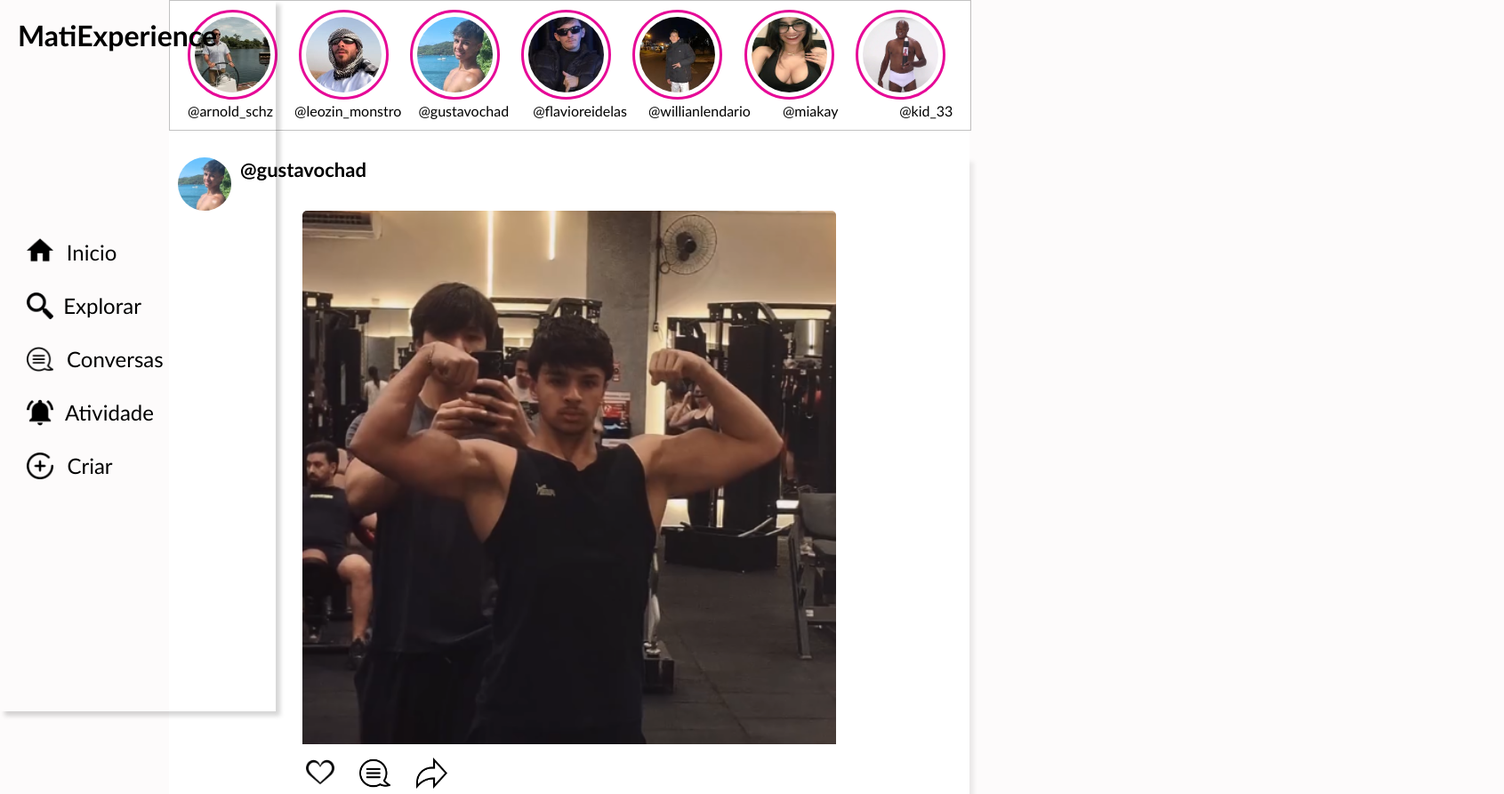
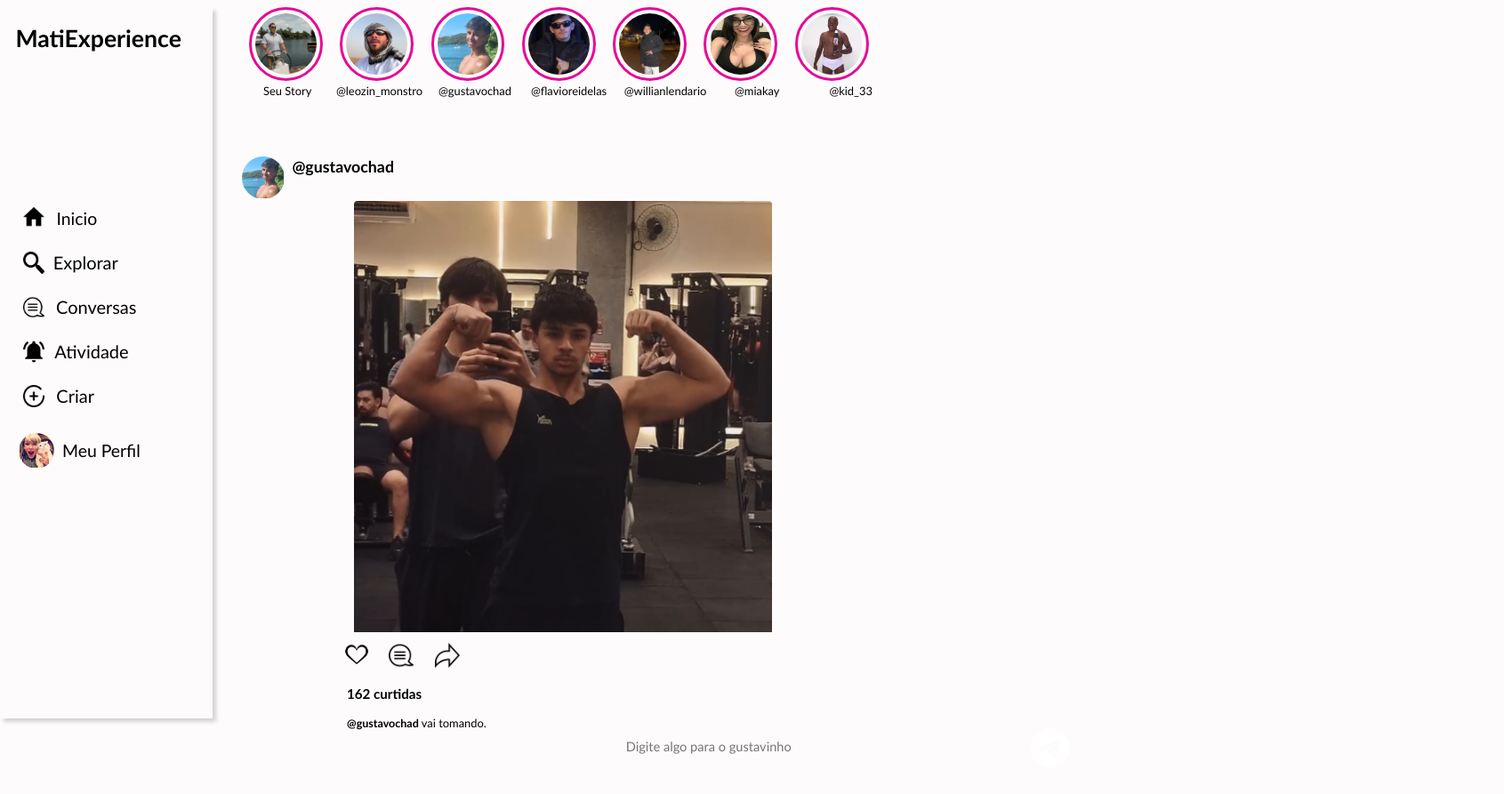
Before and after one commit to Aletreus/Rede-Social, a plain HTML site: page MatiEXP/index.html in a window 1280 px wide. Shown: the top 893 px of the page at 89% size, 1691 px wide, since content can reach past the window. Drawn offline with Linux system fonts and the light colour scheme.

Commit message:
Add files via upload

```diff
--- a/MatiEXP/index.html
+++ b/MatiEXP/index.html
@@ -9,6 +9,14 @@
             font-family: 'Gill Sans', 'Gill Sans MT', Calibri, 'Trebuchet MS', sans-serif;
             padding: 0;
             margin: 0;
+            zoom: 97%;
+            z-index: 1;
+            position: relative;
+        }
+        html,body{
+            margin: 0;
+            padding: 0;
+            border: 0;
         }
         body{
             background-color:#FDFBFB;
@@ -39,49 +47,51 @@
         }
     </style>
 </head>
+
 <body>
-    <main id="menu" style="position: fixed; width: 300px; height: 100%; box-shadow: 5px 5px 5px rgba(0, 0, 0, 0.164); padding-left: 10px;">
+    <div id="conteudo">
+        <main id="menu" style="position: fixed; width: 260px; height: 100%; box-shadow: 5px 5px 5px rgba(0, 0, 0, 0.164); padding-left: 10px;">
             <h1 style="margin-left: 10px; margin-top: 20px; cursor: pointer;" ><a href="index.html" style="text-decoration: none; color: black; font-family:'Trebuchet MS', 'Lucida Sans Unicode', 'Lucida Grande', 'Lucida Sans', Arial, sans-serif; ">MatiExperience</a></h1>
             <button style="background-color: transparent; border: 0px; font-size: 24px; position: absolute;" class="animacao2"><img src="ICONES/home.png" alt="" style="width: 30px; position: absolute; top: 207px; left: 20px;"><span style="position: absolute; top: 210px; width: 100px; left: 43px;"><a href="index.html" style="text-decoration: none; color: black;">Inicio</a></span></button>
             <button style="background-color: transparent; border: 0px; font-size: 24px; position: absolute;" class="animacao2"><img src="ICONES/pesquisa.png" alt="" style="width: 30px; position: absolute; top: 270px; left: 20px;"><span style="position: absolute; top: 270px; width: 100px; left: 55px;">Explorar</span></button>
             <button style="background-color: transparent; border: 0px; font-size: 24px; position: absolute;" class="animacao2"><img src="ICONES/comentario.png" alt="" style="width: 30px; position: absolute; top: 330px; left: 20px;"><span style="position: absolute; top: 330px; width: 100px; left: 65px;">Conversas</span></button>
             <button style="background-color: transparent; border: 0px; font-size: 24px; position: absolute;" class="animacao2"><img src="ICONES/notificacao.png" alt="" style="width: 30px; position: absolute; top: 390px; left: 20px;"><span style="position: absolute; top: 390px; width: 100px; left: 63px;">Atividade</span></button>
             <button style="background-color: transparent; border: 0px; font-size: 24px; position: absolute;" class="animacao2"><img src="ICONES/adicionar.png" alt="" style="width: 30px; position: absolute; top: 450px; left: 20px;"><span style="position: absolute; top: 450px; width: 100px; left: 41px;">Criar</span></button>
-        <a href="meuPerfil.html" style="text-decoration: none; color: black;"><button style="background-color: transparent; border: 0px; font-size: 24px; position: absolute; cursor: pointer;"><div style="overflow: hidden; border-radius: 999px; width: 50px; height: 50px; margin-top: 930px; margin-left: 10px;"><img src="ICONES/taylor.webp" alt="" style="width: 50px;"></div><span style="position: absolute; top: 940px; width: 200px; left: 30px;">Meu Perfil</span></button></a>
+            <a href="meuPerfil.html" style="text-decoration: none; color: black;"><button style="background-color: transparent; border: 0px; font-size: 24px; position: absolute; cursor: pointer;"><div style="overflow: hidden; border-radius: 999px; width: 50px; height: 50px; margin-top: 530px; margin-left: 15px;"><img src="ICONES/taylor.webp" alt="" style="width: 50px;"></div><span style="position: absolute; top: 540px; width: 200px; left: 30px;">Meu Perfil</span></button></a>
         </main>
-    <button style="position: fixed; left: 2020px; top: 950px; width: 70px; height: 70px; background-color: #FFFFFF; border: 0px; border-radius: 999px; cursor: pointer; " class="animacao">
-        <img src="/ICONES/comentario.png" alt="" width="50px">
+        <button style="position: fixed; left: 2020px; top: 950px; width: 70px; height: 70px; border: 0px; border-radius: 999px; cursor: pointer; background-color: transparent;" class="animacao">
+            <img src="ICONES/comentario.png" alt="" width="50px">
         </button>
-    <main style=" width: 900px; margin: auto; background-color: #FFFFFF;">
-        <header id="storys" style="width: 900px; height: 145px; margin-bottom: 30px ;border-style: solid; border-width: 1px ; border-color: rgba(0, 0, 0, 0.24);">
+        <main style=" width: 850px; margin: auto;">
+            <header id="storys" style="width: 900px; height: 145px; margin-bottom: 30px ; margin-bottom: 50px;">
                 <div style="width: 1500px; margin-top: 10px;">
-                <img src="ICONES/arnold.jpg" alt="" class="storys">
-                <img src="ICONES/leo.jpg" alt="" class="storys">
-                <img src="ICONES/gustavoTop.jpg" alt="" class="storys">
-                <img src="ICONES/flavio.jpg" alt="" class="storys">
-                <img src="ICONES/willian.jpg" alt="" class="storys">
-                <img src="ICONES/mia.jpg" alt="" class="storys">
-                <img src="ICONES/kid.jpg" alt="" class="storys">
+                    <img src="ICONES/arnold.jpg" alt="" class="storys" onclick="storys(this)">
+                    <img src="ICONES/leo.jpg" alt="" class="storys" onclick="storys(this)">
+                    <img src="ICONES/gustavoTop.jpg" alt="" class="storys" onclick="storys(this)">
+                    <img src="ICONES/flavio.jpg" alt="" class="storys" onclick="storys(this)">
+                    <img src="ICONES/willian.jpg" alt="" class="storys" onclick="storys(this)">
+                    <img src="ICONES/mia.jpg" alt="" class="storys" onclick="storys(this)">
+                    <img src="ICONES/kid.jpg" alt="" class="storys" onclick="storys(this)">
                 </div>
                 <div>
-                <span style="margin-left: 20px;">@arnold_schz</span>
-                <span style="margin-left: 20px;">@leozin_monstro</span>
-                <span style="margin-left: 15px;">@gustavochad</span>
+                    <span style="margin-left: 40px;">Seu Story</span>
+                    <span style="margin-left: 30px;">@leozin_monstro</span>
+                    <span style="margin-left: 18px;">@gustavochad</span>
                     <span style="margin-left: 23px;">@flavioreidelas</span>
                     <span style="margin-left: 20px;">@willianlendario</span>
-                <span style="margin-left: 32px;">@miakay</span>
+                    <span style="margin-left: 35px;">@miakay</span>
                     <span style="margin-left: 65px;">@kid_33</span>
                 </div>
             </header>
-        <main style="margin-bottom: 40px; box-shadow: 5px 5px 5px rgba(0, 0, 0, 0.075); padding-bottom: 30px;">
+            <main style="margin-bottom: 40px; padding-bottom: 30px; background-color: transparent;">
                 <header id="perfil" style="width: 400px; height: 60px; display: flex;">
-                <div style="border-radius: 999px; height: 60px; width: 60px; margin-left: 10px; overflow: hidden; cursor: pointer; ">
+                    <div style="border-radius: 999px; height: 60px; width: 60px; margin-left: 10px; overflow: hidden; cursor: pointer; background-color: transparent;">
                         <img src="ICONES/gustavoTop.jpg" alt="" style="width: 60px; ">
                     </div>
                     <h2 style="margin-left: 10px; font-size: 22px;">@gustavochad</h2>
                 </header>
-            <div id="feed">
-                <div style="height: 600px; width: 600px; background-color: white; margin: auto; overflow: hidden;">
+                <div id="feed" style="background-color: transparent;">
+                    <div style="height: 600px; width: 600px; background-color: transparent; margin: auto; overflow: hidden;">
                         <img src="ICONES/gustavo.png" alt="" style="border-radius: 5px; width: 600px; ">
                     </div>
                 </div>
@@ -95,10 +105,67 @@
                     <p><b>@gustavochad</b> vai tomando.</p><br>
                 </div>
             </main>
+    </div>
+        <div style="width: 100%; height: 1030px; background-color: transparent; position: absolute; top: 0; margin: 0; padding: 0; z-index: 0;" id="fundo" onclick="storySair(this)" >
 
-
+    <span>
+        </div>
+            <input style="width: 480px; height: 40px; position: absolute; left: 750px; border-radius: 50px; border-style: solid; top: 890px; z-index: 0; border-width: 2px; border-color: #FDFBFB; background-color: transparent; padding-left: 20px; font-size: 16px; color: #FDFBFB;" placeholder="Digite algo para o gustavinho" id="inputStory" class="elementosStory">
+        </input>
+            <div id="storyExpandido" style="width: 600px; height: 900px;position: absolute; top: 50px; left: 730px; z-index: 0; overflow: hidden; border-radius: 10px;" class="elementosStory">
+        </div>
+            <div style="width: 50px; height: 40px; position: absolute; top: 888px; left: 1270px; z-index: 0; " class="elementosStory" id="directStory">
+                <img src="ICONES/direct.png" alt="" style="width: 50px; cursor: pointer;">
+            </div>
+                <div style="width: 550px; height: 3px; background-color: #FDFBFB; position: absolute; top: 65px; left: 755px; z-index: 0; border-radius: 10px;" class="elementosStory" id="barraStory">
+            </div>
+                <header id="perfilStory" style="width: 400px; height: 60px; display: flex; position: absolute; top: 85px; left: 740px; z-index: 0; display: none;" class="elementosStory">
+                        <div style="border-radius: 999px; height: 60px; width: 60px; margin-left: 10px; overflow: hidden; cursor: pointer; background-color: transparent; border-style: solid; border-color: #E60997;">
+                            <img src="ICONES/gustavoTop.jpg" alt="" style="width: 60px; ">
+                        </div>
+                        <h2 style="margin-left: 10px; font-size: 20px; color: #FDFBFB;">@gustavochad</h2>
+            </header>
+    </span>
     </main>
 </body>
 <script>
+    function storys(elemento){
+        const inputStory = document.getElementById('inputStory');
+        const directStory = document.getElementById('directStory');
+        const barraStory = document.getElementById('barraStory');
+        const perfilStory = document.getElementById('perfilStory');
+        const fundo = document.getElementById('fundo');
+        const div = document.getElementById('storyExpandido');
+        elemento.style.borderColor = '#8C8C8C'
+        inputStory.style.zIndex = '3';
+        directStory.style.zIndex = '3';
+        barraStory.style.zIndex = '3';
+        perfilStory.style.zIndex = '3';
+        perfilStory.style.display = 'flex';
+        div.style.zIndex = '2';
+        div.style.backgroundImage = "url('ICONES/gustavo.png')";
+        div.style.backgroundSize = 'cover';
+        div.style.backgroundPosition = 'center';
+        div.style.backgroundRepeat = 'no-repeat';
+        fundo.style.backgroundColor = '#000000';
+        fundo.style.zIndex = '1';
+    }
+    function storySair(elemento){
+        const inputStory = document.getElementById('inputStory');
+        const directStory = document.getElementById('directStory');
+        const barraStory = document.getElementById('barraStory');
+        const perfilStory = document.getElementById('perfilStory');
+        const fundo = document.getElementById('fundo');
+        const div = document.getElementById('storyExpandido');
+        inputStory.style.zIndex = '0';
+        directStory.style.zIndex = '0';
+        barraStory.style.zIndex = '0';
+        perfilStory.style.zIndex = '0';
+        perfilStory.style.display = 'none';
+        fundo.style.zIndex = '0';
+        div.style.zIndex = '0';
+        fundo.style.backgroundColor = 'transparent';
+        div.style.backgroundImage = "url()";
+    }
 </script>
 </html>
```
Also changed, not shown: MatiEXP/meuPerfil.html (+13 -6 lines), MatiEXP/ICONES/direct.png (added). Lines whose indentation alone changed are shown as unchanged.
